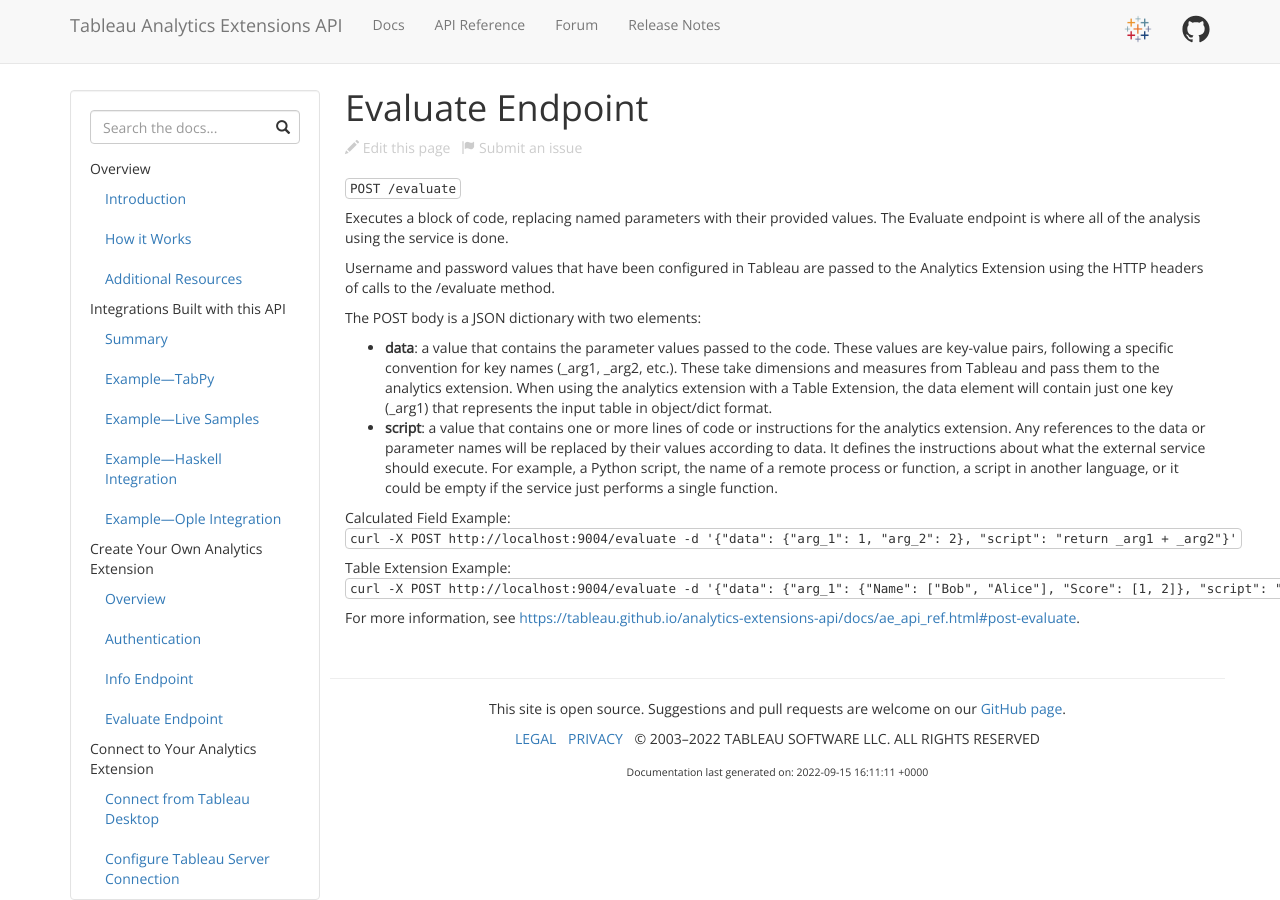
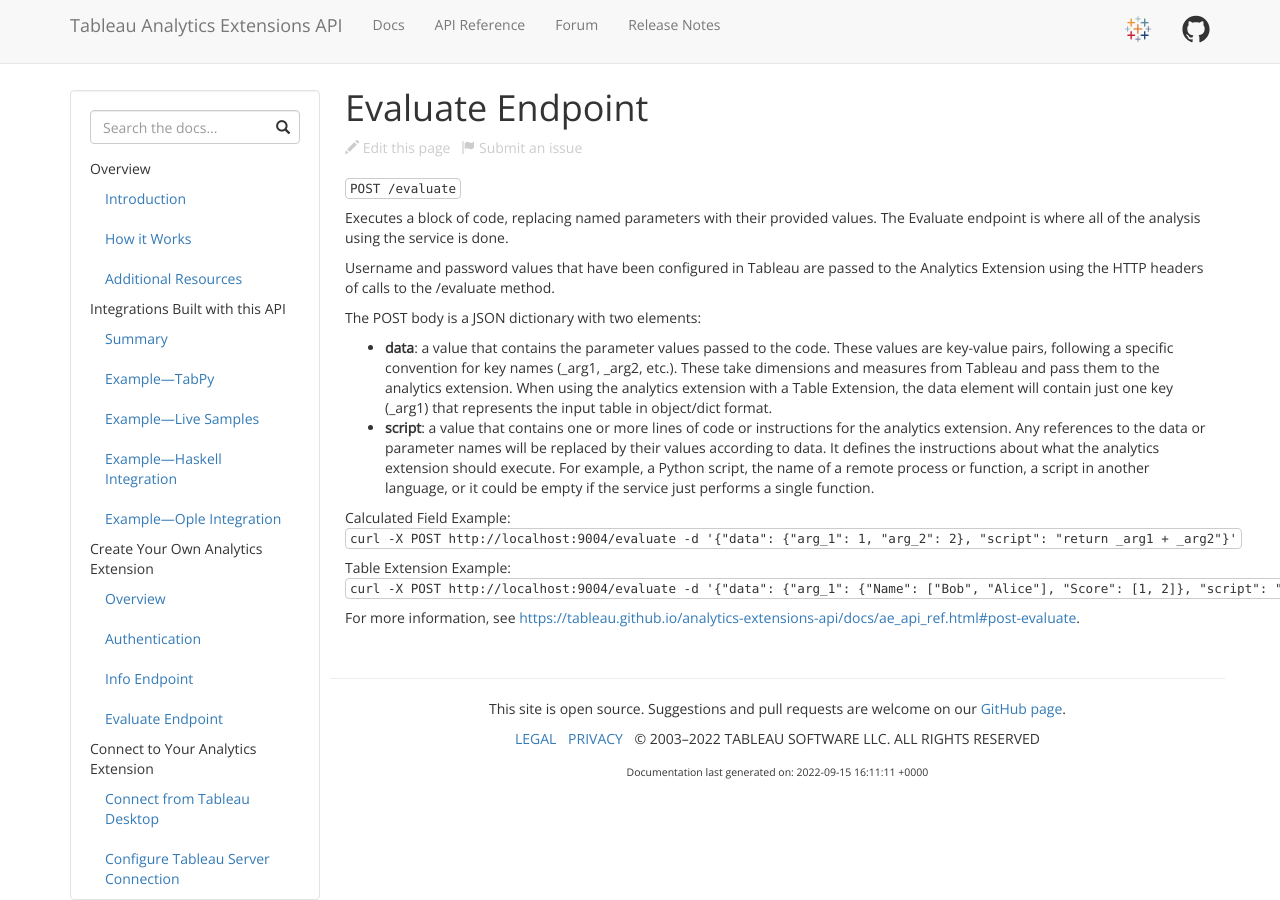
Before and after one commit to tableau/analytics-extensions-api, a Jekyll site: the page built from docs/ae_method_evaluate.md, in a window 1280 px wide. Built offline with Jekyll 4.4.1, drawn with Linux system fonts in a browser that asks for light colours; nearby versions of some CDN libraries.

Commit message:
update old ref to external service

```diff
--- a/docs/ae_method_evaluate.md
+++ b/docs/ae_method_evaluate.md
@@ -12,7 +12,7 @@
 The POST body is a JSON dictionary with two elements:
 
 - **data**: a value that contains the parameter values passed to the code. These values are key-value pairs, following a specific convention for key names (_arg1, _arg2, etc.). These take dimensions and measures from Tableau and pass them to the analytics extension. When using the analytics extension with a Table Extension, the data element will contain just one key (_arg1) that represents the input table in object/dict format.
-- **script**: a value that contains one or more lines of code or instructions for the analytics extension. Any references to the data or parameter names will be replaced by their values according to data. It defines the instructions about what the external service should execute. For example, a Python script, the name of a remote process or function, a script in another language, or it could be empty if the service just performs a single function.
+- **script**: a value that contains one or more lines of code or instructions for the analytics extension. Any references to the data or parameter names will be replaced by their values according to data. It defines the instructions about what the analytics extension should execute. For example, a Python script, the name of a remote process or function, a script in another language, or it could be empty if the service just performs a single function.
 
 Calculated Field Example: `curl -X POST http://localhost:9004/evaluate -d '{"data": {"arg_1": 1, "arg_2": 2}, "script": "return _arg1 + _arg2"}'`
 
```
